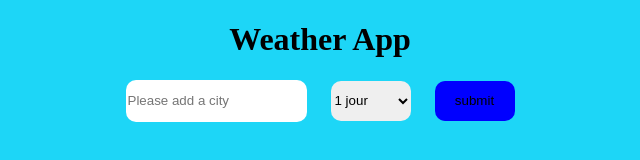
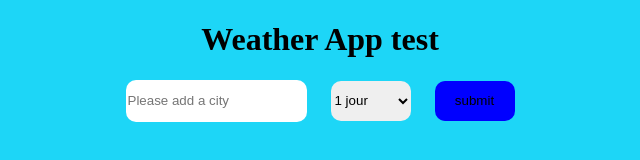
Before and after one commit to Csylvainc/weatherforecast, a plain HTML site: page index.html in a window 1280 px wide. Shown: the whole page, without its empty margins (320-960 px from the left). Drawn offline with Linux system fonts and the light colour scheme.

Commit message:
test remote repo

```diff
--- a/index.html
+++ b/index.html
@@ -8,7 +8,7 @@
     <title>WeatherForce</title>
 </head>
 <body>
-    <h1>Weather App</h1>
+    <h1>Weather App test</h1>
     <div class="selection">
         <form action="#">
             <input type="text" name="ville" id="ville" placeholder="Please add a city">
```
